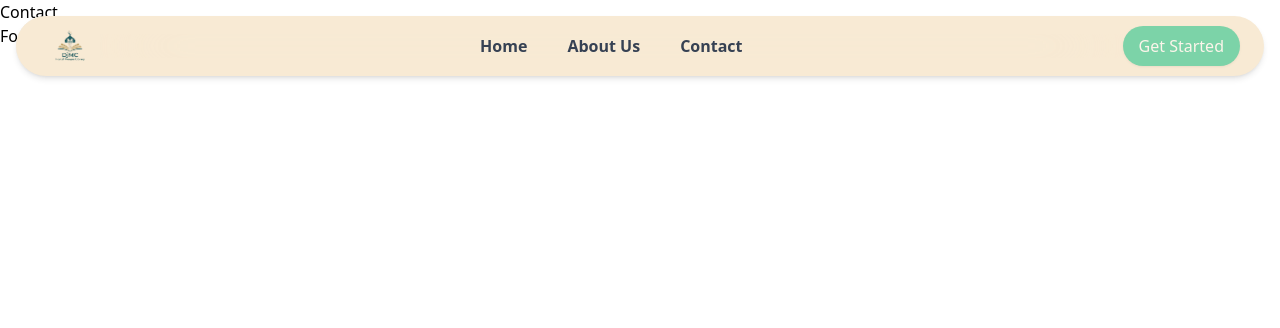
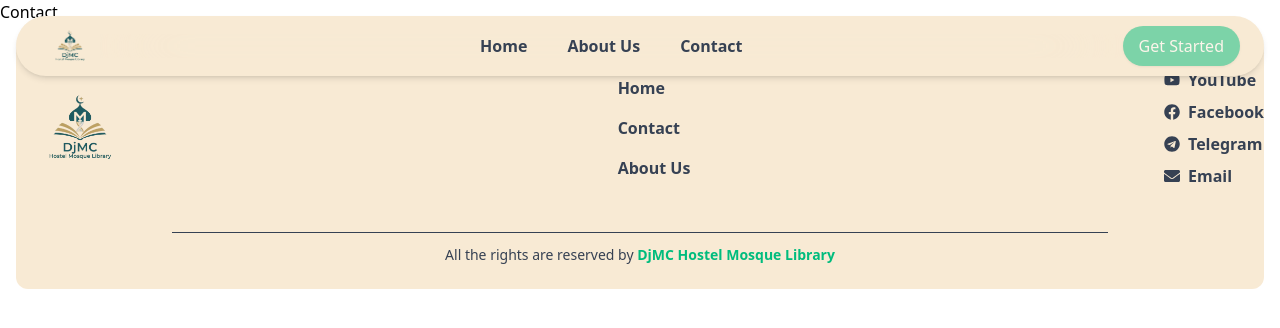
Before and after one commit to Marzan-Bin-Rahman/djmc-hostel-mosque-library, a React (Vite) app: page /contact in a window 1280 px wide. Shown: the top 328 px of the page. Built offline with nearby package versions, Linux system fonts and the light colour scheme.

Commit message:
footer done

```diff
--- a/package.json
+++ b/package.json
@@ -20,6 +20,7 @@
     "lucide-react": "^0.544.0",
     "react": "^19.1.1",
     "react-dom": "^19.1.1",
+    "react-icons": "^5.5.0",
     "react-router-dom": "^7.9.3",
     "tailwind-merge": "^3.3.1",
     "tailwindcss": "^4.1.13"
--- a/src/components/layout/Footer.jsx
+++ b/src/components/layout/Footer.jsx
@@ -1,9 +1,64 @@
-import React from 'react'
+import React from 'react';
+import { FaFacebook, FaYoutube, FaTelegram, FaEnvelope } from 'react-icons/fa';
 
 const Footer = () => {
   return (
-    <div>Footer</div>
-  )
-}
+    <footer className="bg-[#f8ead4] text-gray-700 py-6 m-4 rounded-xl">
+      <div className="container mx-auto flex flex-col md:flex-row justify-between items-center space-y-6 md:space-y-0">
+        {/* Left Section: Logo */}
+        <div>
+          <img src="src/assets/logo.png" alt="Logo" className="w-32 h-32" />
+        </div>
 
-export default Footer
+        {/* Middle Section: Internal Links */}
+        <div className="flex flex-col space-y-2">
+          <a href="/" className="block text-gray-700 font-medium hover:text-emerald-500 px-2 py-1 rounded md:inline md:font-bold md:hover:font-extrabold md:hover:underline decoration-wavy decoration-emerald-500 underline-offset-4 transition-all duration-300 ease-in-out">Home</a>
+          <a href="/contact" className="block text-gray-700 font-medium hover:text-emerald-500 px-2 py-1 rounded md:inline md:font-bold md:hover:font-extrabold md:hover:underline decoration-wavy decoration-emerald-500 underline-offset-4 transition-all duration-300 ease-in-out">Contact</a>
+          <a href="/about" className="block text-gray-700 font-medium hover:text-emerald-500 px-2 py-1 rounded md:inline md:font-bold md:hover:font-extrabold md:hover:underline decoration-wavy decoration-emerald-500 underline-offset-4 transition-all duration-300 ease-in-out">About Us</a>
+        </div>
+
+        {/* Right Section: External Links */}
+        <div className="flex flex-col space-y-2">
+          <a
+            href="https://youtube.com"
+            target="_blank"
+            rel="noopener noreferrer"
+            className="flex items-center space-x-2 hover:text-emerald-500 transition-all font-bold hover:font-extrabold "
+          >
+            <FaYoutube /> <span>YouTube</span>
+          </a>
+          <a
+            href="https://facebook.com"
+            target="_blank"
+            rel="noopener noreferrer"
+            className="flex items-center space-x-2 hover:text-emerald-500 transition-all font-bold hover:font-extrabold"
+          >
+            <FaFacebook /> <span>Facebook</span>
+          </a>
+          <a
+            href="https://telegram.org"
+            target="_blank"
+            rel="noopener noreferrer"
+            className="flex items-center space-x-2 hover:text-emerald-500 transition-all font-bold hover:font-extrabold"
+          >
+            <FaTelegram /> <span>Telegram</span>
+          </a>
+          <a
+            href="mailto:example@example.com"
+            className="flex items-center space-x-2 hover:text-emerald-500 transition-all font-bold hover:font-extrabold"
+          >
+            <FaEnvelope /> <span>Email</span>
+          </a>
+        </div>
+      </div>
+
+      {/* Bottom Section */}
+      <div className="mt-6 border-gray-700 pt-4 text-center text-sm">
+        <hr className="w-3/4 mx-auto border-1/2 mb-3" />
+        <p>All the rights are reserved by <span className='text-emerald-500 font-bold'> DjMC Hostel Mosque Library</span></p>
+      </div>
+    </footer>
+  );
+};
+
+export default Footer;
--- a/src/index.css
+++ b/src/index.css
@@ -3,6 +3,8 @@
 /* Custom CSS Variables for shadcn/ui compatibility */
 @theme{
   --font-arabic: 'Amiri', serif;
+  --bg-primary: #f8ead4;
+  --bg-secondary: #e0d7c3;
 }
 
 body{
```
Also changed, not shown: 1 other file (tests, documents, lock files or other folders).
